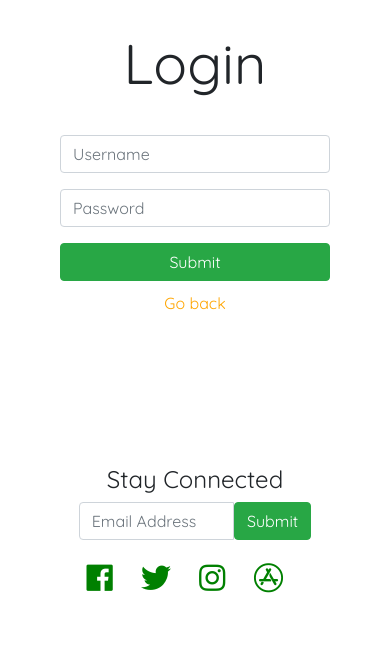
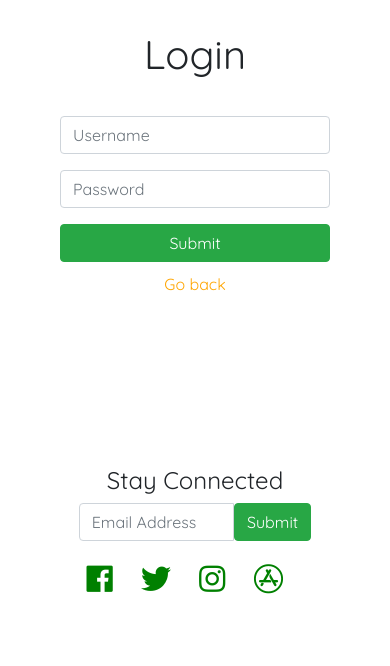
Before and after one commit to tom318267/dietguru, a Node server app: page /login in a window 390 px wide. Shown: the part 56-722 px from the top of the page. Run offline with Node 20, Linux system fonts and the light colour scheme; some libraries are stand-ins or nearby versions.

Commit message:
signup/login font size mbile

```diff
--- a/public/diet.css
+++ b/public/diet.css
@@ -329,6 +329,10 @@ footer.container {
 
   .login-form {
     padding-top: 30px;
+    padding-bottom: 120px;
+  }
+  #sign-up-login {
+    font-size: 40px;
   }
 }
 
```
